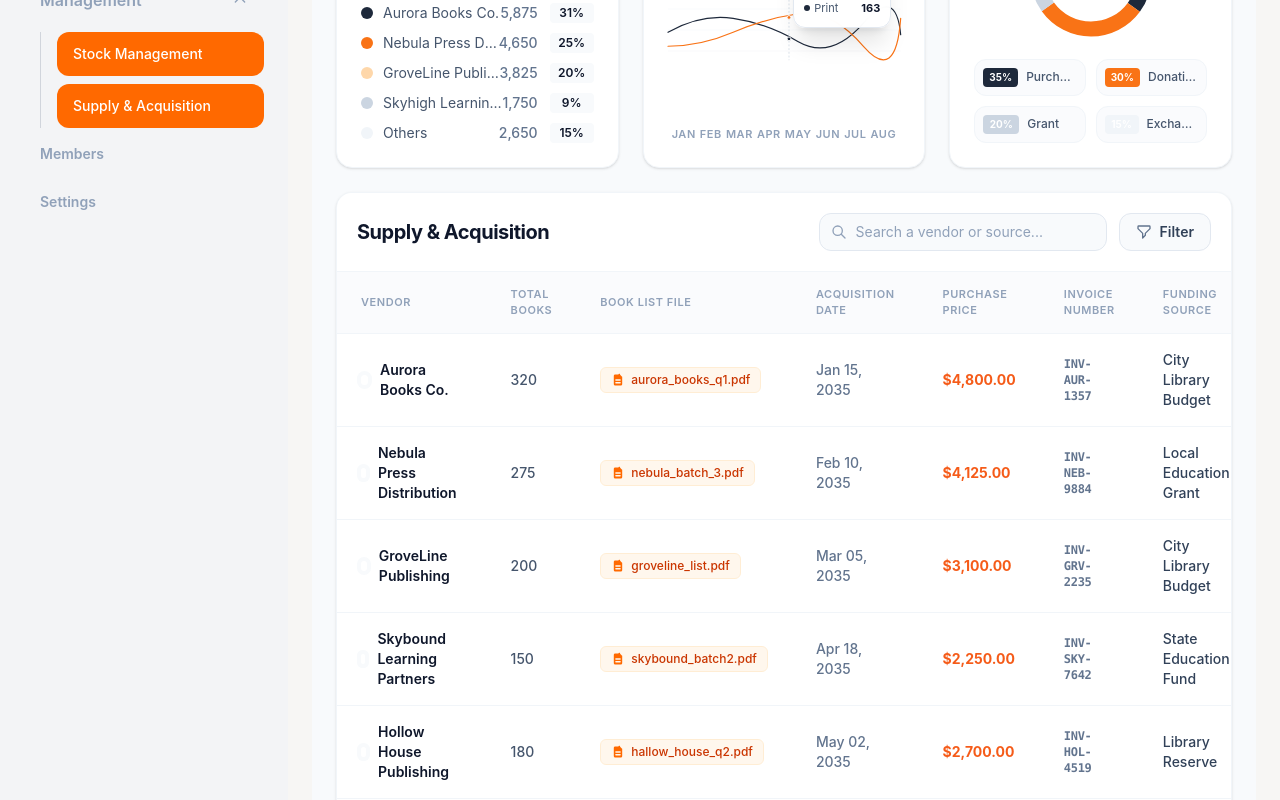
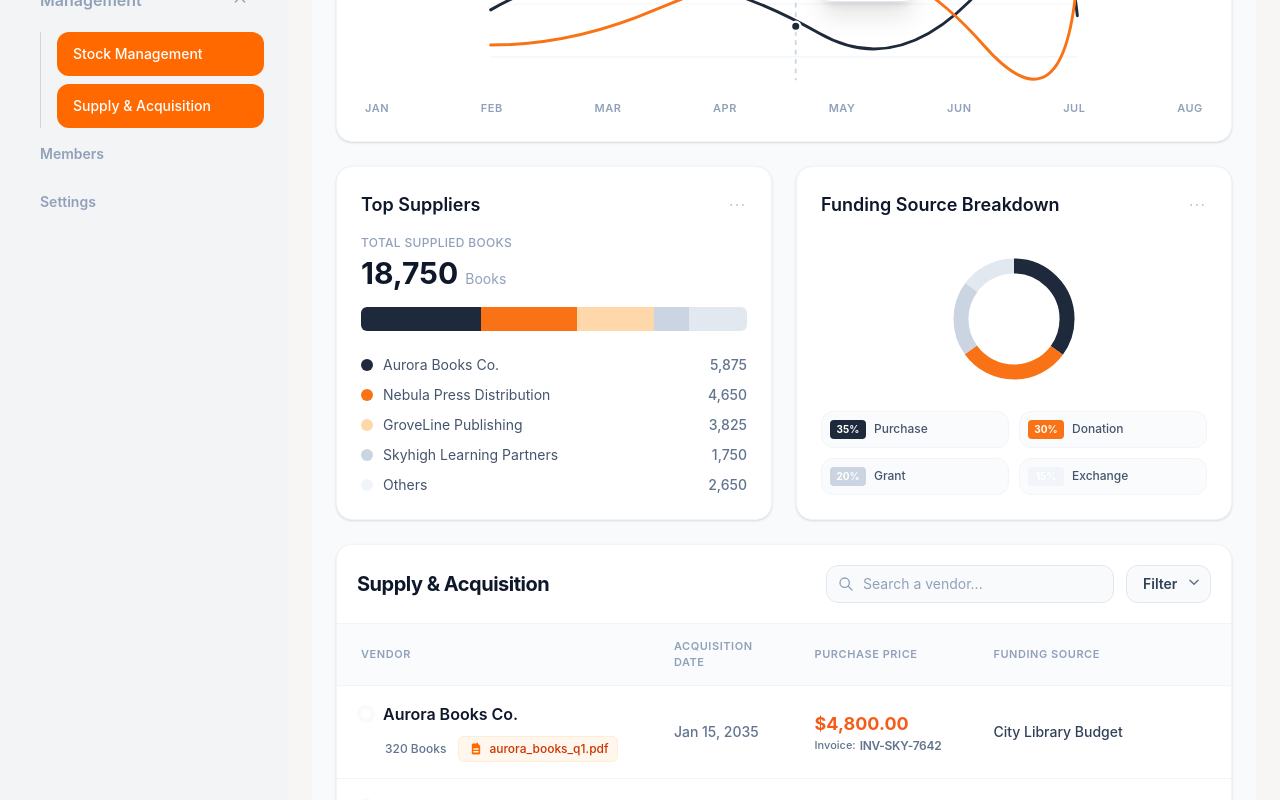
Before and after one commit to system-Barinda/LIBRA, a React (Vite) app: page /management/supply in a window 1280 px wide. Shown: the part 320-1120 px from the top of the page. Built offline with nearby package versions, Linux system fonts and the light colour scheme.

Commit message:
chore:updating the currently supply

```diff
--- a/src/pages/SupplyAndDemand.tsx
+++ b/src/pages/SupplyAndDemand.tsx
@@ -2,11 +2,11 @@ import React, { useState } from 'react';
 
 // Mock Data
 const suppliersData = [
-  { name: 'Aurora Books Co.', value: '5,875', percentage: '31%', color: 'bg-[#1e293b]' },
-  { name: 'Nebula Press Distribution', value: '4,650', percentage: '25%', color: 'bg-[#f97316]' },
-  { name: 'GroveLine Publishing', value: '3,825', percentage: '20%', color: 'bg-[#fed7aa]' },
-  { name: 'Skyhigh Learning Partners', value: '1,750', percentage: '9%', color: 'bg-[#cbd5e1]' },
-  { name: 'Others', value: '2,650', percentage: '15%', color: 'bg-[#f1f5f9]' },
+  { name: 'Aurora Books Co.', value: '5,875', color: 'bg-[#1e293b]' },
+  { name: 'Nebula Press Distribution', value: '4,650', color: 'bg-[#f97316]' },
+  { name: 'GroveLine Publishing', value: '3,825', color: 'bg-[#fed7aa]' },
+  { name: 'Skyhigh Learning Partners', value: '1,750', color: 'bg-[#cbd5e1]' },
+  { name: 'Others', value: '2,650', color: 'bg-[#f1f5f9]' },
 ];
 
 const fundingData = [
@@ -17,17 +17,17 @@ const fundingData = [
 ];
 
 const initialTableData = [
-  { vendor: 'Aurora Books Co.', logoColor: 'text-orange-500', totalBooks: 320, file: 'aurora_books_q1.pdf', date: 'Jan 15, 2035', price: '$4,800.00', invoice: 'INV-AUR-1357', source: 'City Library Budget' },
-  { vendor: 'Nebula Press Distribution', logoColor: 'text-blue-500', totalBooks: 275, file: 'nebula_batch_3.pdf', date: 'Feb 10, 2035', price: '$4,125.00', invoice: 'INV-NEB-9884', source: 'Local Education Grant' },
-  { vendor: 'GroveLine Publishing', logoColor: 'text-purple-500', totalBooks: 200, file: 'groveline_list.pdf', date: 'Mar 05, 2035', price: '$3,100.00', invoice: 'INV-GRV-2235', source: 'City Library Budget' },
+  { vendor: 'Aurora Books Co.', logoColor: 'text-orange-500', totalBooks: 320, file: 'aurora_books_q1.pdf', date: 'Jan 15, 2035', price: '$4,800.00', invoice: 'INV-SKY-7642', source: 'City Library Budget' },
+  { vendor: 'Nebula Press Distribution', logoColor: 'text-blue-500', totalBooks: 275, file: 'nebula_batch_3.pdf', date: 'Feb 10, 2035', price: '$4,125.00', invoice: 'INV-SKY-7642', source: 'Local Education Grant' },
+  { vendor: 'GroveLine Publishing', logoColor: 'text-purple-500', totalBooks: 200, file: 'groveline_list.pdf', date: 'Mar 05, 2035', price: '$3,100.00', invoice: 'INV-SKY-7642', source: 'City Library Budget' },
   { vendor: 'Skybound Learning Partners', logoColor: 'text-orange-600', totalBooks: 150, file: 'skybound_batch2.pdf', date: 'Apr 18, 2035', price: '$2,250.00', invoice: 'INV-SKY-7642', source: 'State Education Fund' },
-  { vendor: 'Hollow House Publishing', logoColor: 'text-slate-700', totalBooks: 180, file: 'hallow_house_q2.pdf', date: 'May 02, 2035', price: '$2,700.00', invoice: 'INV-HOL-4519', source: 'Library Reserve' },
-  { vendor: 'Forge & Feather Supplies', logoColor: 'text-orange-500', totalBooks: 210, file: 'forge_list.pdf', date: 'Jun 09, 2035', price: '$3,350.00', invoice: 'INV-FNF-6678', source: 'City Library Budget' },
-  { vendor: 'Greenline Books', logoColor: 'text-emerald-600', totalBooks: 135, file: 'greenline_books.pdf', date: 'Jul 01, 2035', price: '$2,025.00', invoice: 'INV-GRN-1229', source: 'Cultural Literacy Grant' },
-  { vendor: 'Obsidian Edge Distributors', logoColor: 'text-amber-600', totalBooks: 190, file: 'obsidian_batch.pdf', date: 'Jul 27, 2035', price: '$2,900.00', invoice: 'INV-OBS-2093', source: 'Library Reserve' },
+  { vendor: 'Hollow House Publishing', logoColor: 'text-slate-700', totalBooks: 180, file: 'hallow_house_q2.pdf', date: 'May 02, 2035', price: '$2,700.00', invoice: 'INV-SKY-7642', source: 'Library Reserve' },
+  { vendor: 'Forge & Feather Supplies', logoColor: 'text-orange-500', totalBooks: 210, file: 'forge_list.pdf', date: 'Jun 09, 2035', price: '$3,350.00', invoice: 'INV-SKY-7642', source: 'City Library Budget' },
+  { vendor: 'Greenline Books', logoColor: 'text-emerald-600', totalBooks: 135, file: 'greenline_books.pdf', date: 'Jul 01, 2035', price: '$2,025.00', invoice: 'INV-SKY-7642', source: 'Cultural Literacy Grant' },
+  { vendor: 'Obsidian Edge Distributors', logoColor: 'text-amber-600', totalBooks: 190, file: 'obsidian_batch.pdf', date: 'Jul 27, 2035', price: '$2,900.00', invoice: 'INV-SKY-7642', source: 'Library Reserve' },
 ];
 
-export default function Supply() {
+export default function Dashboard() {
   const [searchTerm, setSearchTerm] = useState('');
 
   const filteredData = initialTableData.filter(row =>
@@ -36,51 +36,10 @@ export default function Supply() {
   );
 
   return (
-    <div className="min-h-screen bg-[#f8fafc] p-6 text-slate-800 font-sans antialiased">
-      <div className="max-w-[1600px] mx-auto space-y-6">
+    <div className="min-h-screen bg-[#f8fafc] p-6 text-slate-800 font-sans antialiased tablet:w-[820px] tablet:mx-auto">
+      <div className="space-y-6">
 
-        {/* TOP ROW: Cards & Insights */}
-        <div className="grid grid-cols-1 lg:grid-cols-3 gap-6">
-
-          {/* Card 1: Top Suppliers */}
-          <div className="bg-white rounded-2xl p-6 shadow-sm border border-slate-100 flex flex-col justify-between">
-            <div>
-              <div className="flex justify-between items-center mb-4">
-                <h3 className="font-semibold text-slate-900 text-lg">Top Suppliers</h3>
-                <button className="text-slate-400 hover:text-slate-600 transition">
-                  <svg className="w-5 h-5" fill="currentColor" viewBox="0 0 24 24"><path d="M5 12h.01M12 12h.01M19 12h.01M6 12a1 1 0 11-2 0 1 1 0 012 0zm7 0a1 1 0 11-2 0 1 1 0 012 0zm7 0a1 1 0 11-2 0 1 1 0 012 0z" strokeWidth="2" strokeLinecap="round" strokeLinejoin="round"/></svg>
-                </button>
-              </div>
-              <div className="mb-4">
-                <p className="text-xs text-slate-400 font-medium tracking-wide uppercase">Total Supplied Books</p>
-                <p className="text-3xl font-bold text-slate-900 mt-1">18,750 <span className="text-sm font-normal text-slate-400">Books</span></p>
-              </div>
-              {/* Dynamic Bar Display */}
-              <div className="h-6 w-full flex rounded-md overflow-hidden mb-6">
-                <div className="w-[31%] bg-[#1e293b]" />
-                <div className="w-[25%] bg-[#f97316]" />
-                <div className="w-[20%] bg-[#fed7aa]" />
-                <div className="w-[9%] bg-[#cbd5e1]" />
-                <div className="w-[15%] bg-[#e2e8f0]" />
-              </div>
-            </div>
-            <div className="space-y-2.5">
-              {suppliersData.map((item, idx) => (
-                <div key={idx} className="flex items-center justify-between text-sm">
-                  <div className="flex items-center space-x-2.5 min-w-0">
-                    <span className={`w-3 h-3 rounded-full shrink-0 ${item.color}`} />
-                    <span className="text-slate-600 truncate">{item.name}</span>
-                  </div>
-                  <div className="flex items-center space-x-3 shrink-0">
-                    <span className="text-slate-500 font-medium">{item.value}</span>
-                    <span className="font-semibold text-slate-900 bg-slate-50 px-2 py-0.5 rounded text-xs w-11 text-center">{item.percentage}</span>
-                  </div>
-                </div>
-              ))}
-            </div>
-          </div>
-
-          {/* Card 2: Acquisitions Overview */}
+        {/* TOP: Wide Line Graph */}
         <div className="bg-white rounded-2xl p-6 shadow-sm border border-slate-100 flex flex-col justify-between">
           <div>
             <div className="flex justify-between items-center mb-4">
@@ -106,26 +65,21 @@ export default function Supply() {
             </div>
           </div>
 
-            {/* Simulated Line Chart using crisp SVG */}
+          {/* Line Chart */}
           <div className="relative w-full h-44 mt-2">
             <svg viewBox="0 0 500 150" className="w-full h-full overflow-visible">
-                {/* Grid Lines */}
               <line x1="0" y1="30" x2="500" y2="30" stroke="#f1f5f9" strokeWidth="1" />
               <line x1="0" y1="75" x2="500" y2="75" stroke="#f1f5f9" strokeWidth="1" />
               <line x1="0" y1="120" x2="500" y2="120" stroke="#f1f5f9" strokeWidth="1" />
 
-                {/* Print Line (Dark Slate) */}
               <path d="M 0,80 Q 70,40 140,50 T 280,100 T 420,60 T 500,85" fill="none" stroke="#1e293b" strokeWidth="2.5" strokeLinecap="round" />
-                {/* Digital Line (Orange) */}
               <path d="M 0,110 Q 70,110 140,80 T 280,40 T 420,110 T 500,50" fill="none" stroke="#f97316" strokeWidth="2.5" strokeLinecap="round" />
 
-                {/* Interactive Indicator line */}
               <line x1="260" y1="10" x2="260" y2="140" stroke="#cbd5e1" strokeWidth="1.5" strokeDasharray="4" />
               <circle cx="260" cy="94" r="4" fill="#1e293b" stroke="white" strokeWidth="2" />
               <circle cx="260" cy="48" r="4" fill="#f97316" stroke="white" strokeWidth="2" />
             </svg>
 
-              {/* Tooltip implementation */}
             <div className="absolute top-2 left-[54%] bg-white/95 backdrop-blur-sm border border-slate-200 shadow-xl rounded-xl p-2.5 text-[11px] pointer-events-none z-10 min-w-[90px]">
               <p className="font-bold text-slate-400 mb-1">April 2035</p>
               <div className="flex justify-between items-center space-x-3">
@@ -144,6 +98,45 @@ export default function Supply() {
           </div>
         </div>
 
+        {/* MIDDLE: Side-by-Side Smaller Metrics */}
+        <div className="grid grid-cols-2 gap-6">
+
+          {/* Card 2: Top Suppliers */}
+          <div className="bg-white rounded-2xl p-6 shadow-sm border border-slate-100 flex flex-col justify-between">
+            <div>
+              <div className="flex justify-between items-center mb-4">
+                <h3 className="font-semibold text-slate-900 text-lg">Top Suppliers</h3>
+                <button className="text-slate-400 hover:text-slate-600 transition">
+                  <svg className="w-5 h-5" fill="currentColor" viewBox="0 0 24 24"><path d="M5 12h.01M12 12h.01M19 12h.01M6 12a1 1 0 11-2 0 1 1 0 012 0zm7 0a1 1 0 11-2 0 1 1 0 012 0zm7 0a1 1 0 11-2 0 1 1 0 012 0z" strokeWidth="2" strokeLinecap="round" strokeLinejoin="round"/></svg>
+                </button>
+              </div>
+              <div className="mb-4">
+                <p className="text-xs text-slate-400 font-medium tracking-wide uppercase">Total Supplied Books</p>
+                <p className="text-3xl font-bold text-slate-900 mt-1">18,750 <span className="text-sm font-normal text-slate-400">Books</span></p>
+              </div>
+              <div className="h-6 w-full flex rounded-md overflow-hidden mb-6">
+                <div className="w-[31%] bg-[#1e293b]" />
+                <div className="w-[25%] bg-[#f97316]" />
+                <div className="w-[20%] bg-[#fed7aa]" />
+                <div className="w-[9%] bg-[#cbd5e1]" />
+                <div className="w-[15%] bg-[#e2e8f0]" />
+              </div>
+            </div>
+            <div className="space-y-2.5">
+              {suppliersData.map((item, idx) => (
+                <div key={idx} className="flex items-center justify-between text-sm">
+                  <div className="flex items-center space-x-2.5 min-w-0">
+                    <span className={`w-3 h-3 rounded-full shrink-0 ${item.color}`} />
+                    <span className="text-slate-600 truncate">{item.name}</span>
+                  </div>
+                  <div className="shrink-0">
+                    <span className="text-slate-500 font-medium">{item.value}</span>
+                  </div>
+                </div>
+              ))}
+            </div>
+          </div>
+
           {/* Card 3: Funding Source Breakdown */}
           <div className="bg-white rounded-2xl p-6 shadow-sm border border-slate-100 flex flex-col justify-between">
             <div className="flex justify-between items-center mb-2">
@@ -153,17 +146,12 @@ export default function Supply() {
               </button>
             </div>
 
-            {/* Clean SVG Donut Chart */}
             <div className="flex justify-center items-center my-auto h-40">
               <svg width="140" height="140" viewBox="0 0 42 42" className="transform -rotate-90">
                 <circle cx="21" cy="21" r="15.915" fill="transparent" stroke="#f1f5f9" strokeWidth="4.2"/>
-                {/* Purchase (35%) */}
                 <circle cx="21" cy="21" r="15.915" fill="transparent" stroke="#1e293b" strokeWidth="4.5" strokeDasharray="35 65" strokeDashoffset="0"/>
-                {/* Donation (30%) */}
                 <circle cx="21" cy="21" r="15.915" fill="transparent" stroke="#f97316" strokeWidth="4.5" strokeDasharray="30 70" strokeDashoffset="-35"/>
-                {/* Grant (20%) */}
                 <circle cx="21" cy="21" r="15.915" fill="transparent" stroke="#cbd5e1" strokeWidth="4.5" strokeDasharray="20 80" strokeDashoffset="-65"/>
-                {/* Exchange (15%) */}
                 <circle cx="21" cy="21" r="15.915" fill="transparent" stroke="#e2e8f0" strokeWidth="4.5" strokeDasharray="15 85" strokeDashoffset="-85"/>
               </svg>
             </div>
@@ -182,10 +170,9 @@ export default function Supply() {
 
         </div>
 
-        {/* BOTTOM ROW: Modernized Data Table */}
+        {/* BOTTOM: Tablet-Optimized Data Table */}
         <div className="bg-white rounded-2xl shadow-sm border border-slate-100 overflow-hidden">
 
-          {/* Table Control Header */}
           <div className="p-5 border-b border-slate-100 flex flex-col sm:flex-row justify-between items-start sm:items-center gap-4 bg-white">
             <h3 className="font-bold text-slate-900 text-xl tracking-tight">Supply & Acquisition</h3>
 
@@ -196,70 +183,63 @@ export default function Supply() {
                 </span>
                 <input
                   type="text"
-                  placeholder="Search a vendor or source..."
+                  placeholder="Search a vendor..."
                   value={searchTerm}
                   onChange={(e) => setSearchTerm(e.target.value)}
                   className="w-full bg-slate-50 text-sm pl-9 pr-4 py-2 rounded-xl border border-slate-200 placeholder-slate-400 focus:outline-none focus:ring-2 focus:ring-slate-800/10 focus:border-slate-800 transition"
                 />
               </div>
 
-              <button className="flex items-center space-x-2 bg-slate-50 border border-slate-200 text-slate-700 text-sm font-semibold px-4 py-2 rounded-xl hover:bg-slate-100 transition whitespace-nowrap">
-                <svg className="w-4 h-4 text-slate-500" fill="none" stroke="currentColor" viewBox="0 0 24 24"><path strokeLinecap="round" strokeLinejoin="round" strokeWidth="2" d="M3 4a1 1 0 011-1h16a1 1 0 011 1v2.586a1 1 0 01-.293.707l-6.414 6.414a1 1 0 00-.293.707V17l-4 4v-6.586a1 1 0 00-.293-.707L3.293 7.293A1 1 0 013 6.586V4z"/></svg>
-                <span>Filter</span>
-              </button>
+              <div className="relative">
+                <select className="appearance-none bg-slate-50 text-sm pl-4 pr-8 py-2 rounded-xl border border-slate-200 focus:outline-none cursor-pointer hover:bg-slate-100 transition whitespace-nowrap font-semibold text-slate-700">
+                  <option>Filter</option>
+                </select>
+                <div className="absolute right-2.5 top-2.5 pointer-events-none text-slate-500">
+                  <svg className="w-3.5 h-3.5" fill="none" stroke="currentColor" viewBox="0 0 24 24"><path strokeLinecap="round" strokeLinejoin="round" strokeWidth="2.5" d="M19 9l-7 7-7-7"/></svg>
+                </div>
+              </div>
             </div>
           </div>
 
-          {/* Core Table Layout */}
           <div className="overflow-x-auto">
-            <table className="w-full text-left border-collapse">
+            <table className="w-full text-left border-collapse min-w-[700px]">
               <thead>
                 <tr className="bg-slate-50/70 border-b border-slate-100 text-[11px] font-bold uppercase tracking-wider text-slate-400">
-                  <th className="py-3.5 px-6 font-semibold">Vendor</th>
-                  <th className="py-3.5 px-6 font-semibold">Total Books</th>
-                  <th className="py-3.5 px-6 font-semibold">Book List File</th>
-                  <th className="py-3.5 px-6 font-semibold">Acquisition Date</th>
-                  <th className="py-3.5 px-6 font-semibold">Purchase Price</th>
-                  <th className="py-3.5 px-6 font-semibold">Invoice Number</th>
+                  <th className="py-3.5 px-6 font-semibold w-[35%]">Vendor</th>
+                  <th className="py-3.5 px-6 font-semibold w-[15%]">Acquisition Date</th>
+                  <th className="py-3.5 px-6 font-semibold w-[20%]">Purchase Price</th>
                   <th className="py-3.5 px-6 font-semibold">Funding Source</th>
                 </tr>
               </thead>
               <tbody className="divide-y divide-slate-100 text-sm text-slate-600">
                 {filteredData.map((row, index) => (
                   <tr key={index} className="hover:bg-slate-50/80 transition-colors group">
-                    {/* Vendor Label */}
-                    <td className="py-4 px-6 font-semibold text-slate-900 group-hover:text-slate-900 transition-colors">
-                      <div className="flex items-center space-x-3">
+                    {/* Tablet Cell 1: Stacks Vendor, Books, File */}
+                    <td className="py-4 px-6 align-top">
+                      <div className="flex items-center space-x-3 mb-2.5">
                         <div className={`w-2.5 h-2.5 rounded-full ${row.logoColor} ring-4 ring-slate-50 group-hover:ring-slate-100 transition`} />
-                        <span>{row.vendor}</span>
+                        <span className="font-semibold text-slate-900 text-base">{row.vendor}</span>
+                      </div>
+                      <div className="flex items-center space-x-3 ml-6">
+                        <span className="text-slate-500 font-medium text-xs whitespace-nowrap">{row.totalBooks} Books</span>
+                        <a href="#" className="inline-flex items-center space-x-1.5 bg-orange-50 text-orange-700 font-medium text-xs px-2.5 py-1 rounded-md border border-orange-100 hover:bg-orange-100 transition whitespace-nowrap truncate max-w-[160px]">
+                          <svg className="w-3.5 h-3.5 text-orange-500 shrink-0" fill="currentColor" viewBox="0 0 20 20"><path fillRule="evenodd" d="M4 4a2 2 0 012-2h4.586A1 1 0 0113 2.586L15.414 5A1 1 0 0116 5.414V16a2 2 0 01-2 2H6a2 2 0 01-2-2V4zm2 6a1 1 0 011-1h6a1 1 0 110 2H7a1 1 0 01-1-1zm1 3a1 1 0 100 2h6a1 1 0 100-2H7z" clipRule="evenodd"/></svg>
+                          <span>{row.file}</span>
+                        </a>
                       </div>
                     </td>
-                    {/* Total Books */}
-                    <td className="py-4 px-6 font-medium text-slate-600">{row.totalBooks}</td>
-                    {/* Document Badge */}
-                    <td className="py-4 px-6">
-                      <a href="#" className="inline-flex items-center space-x-1.5 bg-orange-50 text-orange-700 font-medium text-xs px-2.5 py-1 rounded-md border border-orange-100 hover:bg-orange-100 transition">
-                        <svg className="w-3.5 h-3.5 text-orange-500" fill="currentColor" viewBox="0 0 20 20"><path fillRule="evenodd" d="M4 4a2 2 0 012-2h4.586A1 1 0 0113 2.586L15.414 5A1 1 0 0116 5.414V16a2 2 0 01-2 2H6a2 2 0 01-2-2V4zm2 6a1 1 0 011-1h6a1 1 0 110 2H7a1 1 0 01-1-1zm1 3a1 1 0 100 2h6a1 1 0 100-2H7z" clipRule="evenodd"/></svg>
-                        <span>{row.file}</span>
-                      </a>
+                    <td className="py-4 px-6 text-slate-500 font-medium whitespace-nowrap align-middle">{row.date}</td>
+                    {/* Tablet Cell 3: Stacks Price and Invoice */}
+                    <td className="py-4 px-6 align-middle">
+                      <div className="font-bold text-lg text-orange-600/90">{row.price}</div>
+                      <div className="flex items-center space-x-1 text-slate-500 whitespace-nowrap">
+                        <span className="font-medium text-[11px]">Invoice:</span>
+                        <span className="font-semibold text-xs tracking-tight">{row.invoice}</span>
+                      </div>
                     </td>
-                    {/* Acquisition Date */}
-                    <td className="py-4 px-6 text-slate-500 font-medium">{row.date}</td>
-                    {/* Purchase Price */}
-                    <td className="py-4 px-6 font-bold text-orange-600/90">{row.price}</td>
-                    {/* Invoice Number */}
-                    <td className="py-4 px-6 font-mono text-xs font-semibold text-slate-500 tracking-tight">{row.invoice}</td>
-                    {/* Funding Source Label */}
-                    <td className="py-4 px-6 font-medium text-slate-700">{row.source}</td>
+                    <td className="py-4 px-6 font-medium text-slate-700 align-middle whitespace-nowrap">{row.source}</td>
                   </tr>
                 ))}
-                {filteredData.length === 0 && (
-                  <tr>
-                    <td colSpan="7" className="py-12 text-center text-sm font-medium text-slate-400 bg-slate-50/50">
-                      No matching records found.
-                    </td>
-                  </tr>
-                )}
               </tbody>
             </table>
           </div>
```
Lines whose indentation alone changed are shown as unchanged.
